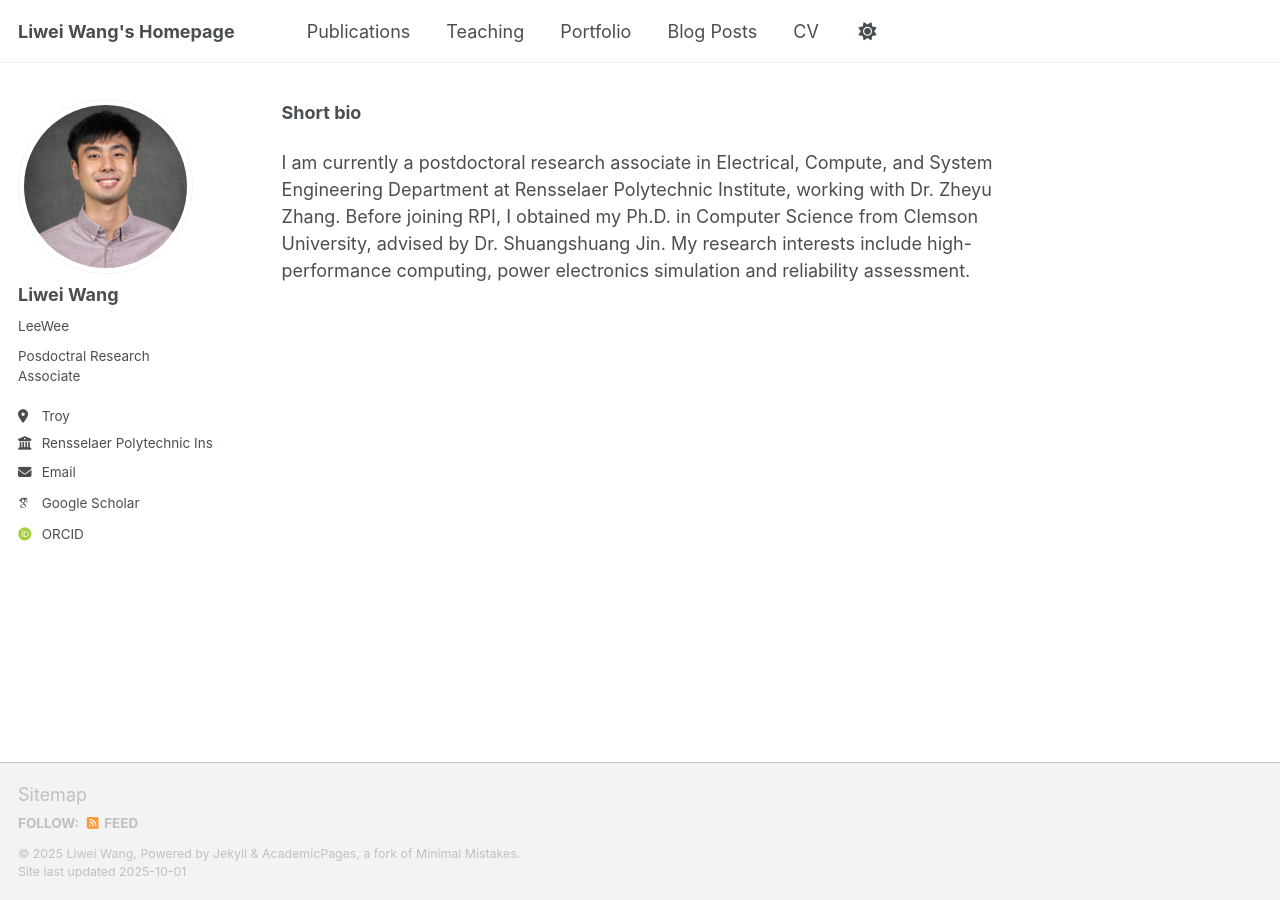
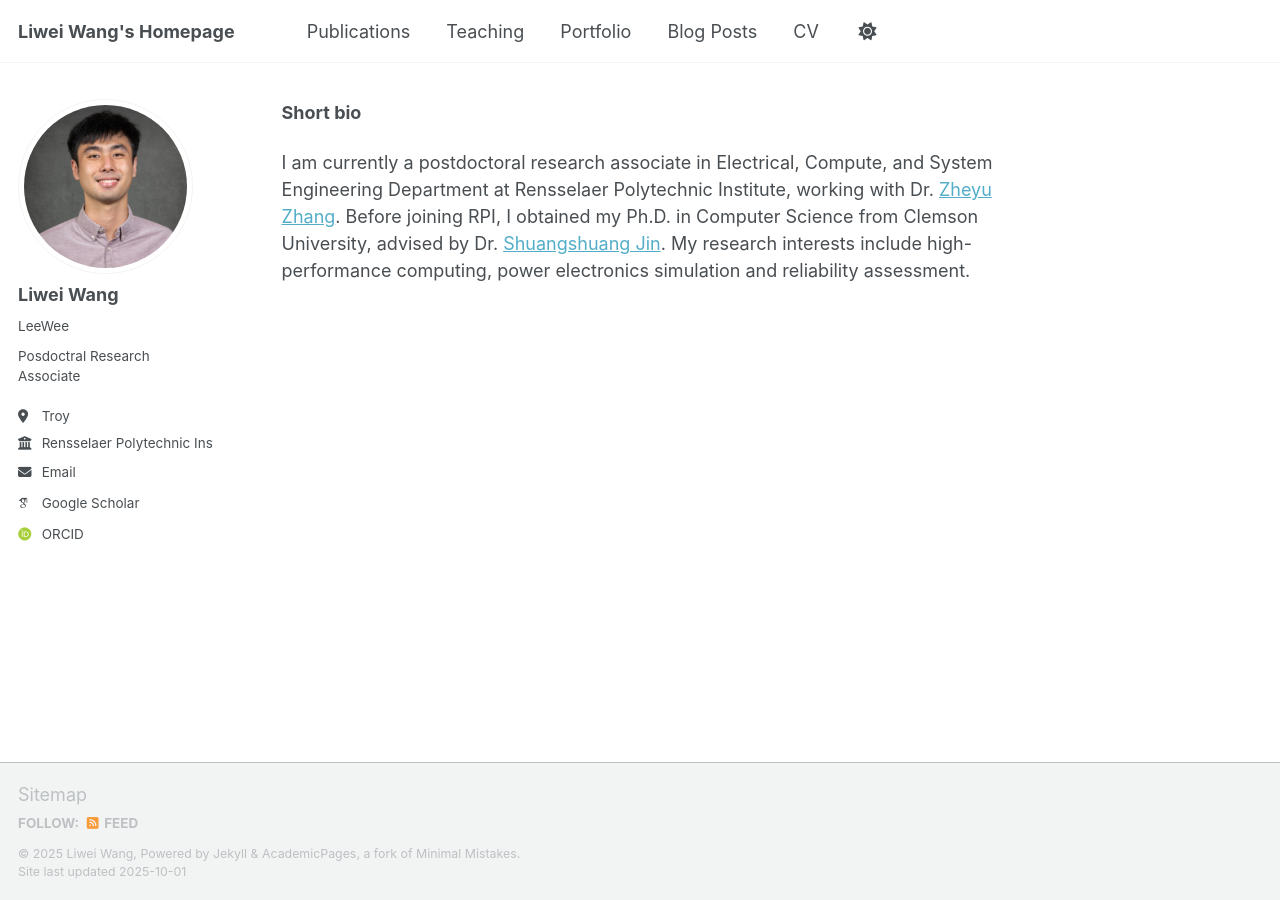
Before and after one commit to liweiw5255/liweiw5255.github.io, a Jekyll site: the page built from _pages/about.md, in a window 1280 px wide. Built offline with Jekyll 4.4.1, drawn with Linux system fonts in a browser that asks for light colours; some web fonts are replaced; a script that is not in the unit is left out; part of the change alters nothing that is shown.

```diff
--- a/_pages/about.md
+++ b/_pages/about.md
@@ -8,4 +8,4 @@ redirect_from:
 
 **Short bio**
 
-I am currently a postdoctoral research associate in Electrical, Compute, and System Engineering Department at  Rensselaer Polytechnic Institute, working with Dr. Zheyu Zhang. Before joining RPI, I obtained my Ph.D. in Computer Science from Clemson University, advised by Dr. Shuangshuang Jin. My research interests include high-performance computing, power electronics simulation and reliability assessment.
+I am currently a postdoctoral research associate in Electrical, Compute, and System Engineering Department at  Rensselaer Polytechnic Institute, working with Dr. [Zheyu Zhang](https://faculty.rpi.edu/zheyu-zhang). Before joining RPI, I obtained my Ph.D. in Computer Science from Clemson University, advised by Dr. [Shuangshuang Jin](https://faculty.rpi.edu/zheyu-zhang). My research interests include high-performance computing, power electronics simulation and reliability assessment.
```
